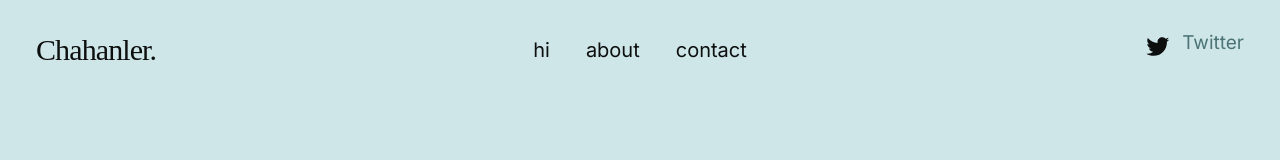
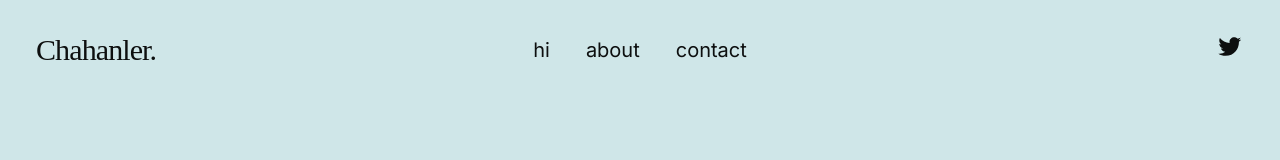
Before and after one commit to chnlr/chan, a plain HTML site: page index.html in a window 1280 px wide. Shown: the top 160 px of the page. Drawn offline with Linux system fonts and the light colour scheme; a web font is replaced by a local one.

Commit message:
remove extra twitter link

```diff
--- a/index.html
+++ b/index.html
@@ -71,7 +71,6 @@
                     <li>
                         <a href="#0">
                             <svg xmlns="http://www.w3.org/2000/svg" width="24" height="24" viewBox="0 0 24 24" style="fill:rgba(0, 0, 0, 1);transform:;-ms-filter:"><path d="M19.633,7.997c0.013,0.175,0.013,0.349,0.013,0.523c0,5.325-4.053,11.461-11.46,11.461c-2.282,0-4.402-0.661-6.186-1.809 c0.324,0.037,0.636,0.05,0.973,0.05c1.883,0,3.616-0.636,5.001-1.721c-1.771-0.037-3.255-1.197-3.767-2.793 c0.249,0.037,0.499,0.062,0.761,0.062c0.361,0,0.724-0.05,1.061-0.137c-1.847-0.374-3.23-1.995-3.23-3.953v-0.05 c0.537,0.299,1.16,0.486,1.82,0.511C3.534,9.419,2.823,8.184,2.823,6.787c0-0.748,0.199-1.434,0.548-2.032 c1.983,2.443,4.964,4.04,8.306,4.215c-0.062-0.3-0.1-0.611-0.1-0.923c0-2.22,1.796-4.028,4.028-4.028 c1.16,0,2.207,0.486,2.943,1.272c0.91-0.175,1.782-0.512,2.556-0.973c-0.299,0.935-0.936,1.721-1.771,2.22 c0.811-0.088,1.597-0.312,2.319-0.624C21.104,6.712,20.419,7.423,19.633,7.997z"></path></svg>
-                            <li><a href="http://x.com/chahanler">Twitter</a></li>
                         </a>
                     </li>
                 </ul>  <!-- end s-header__social -->
```
